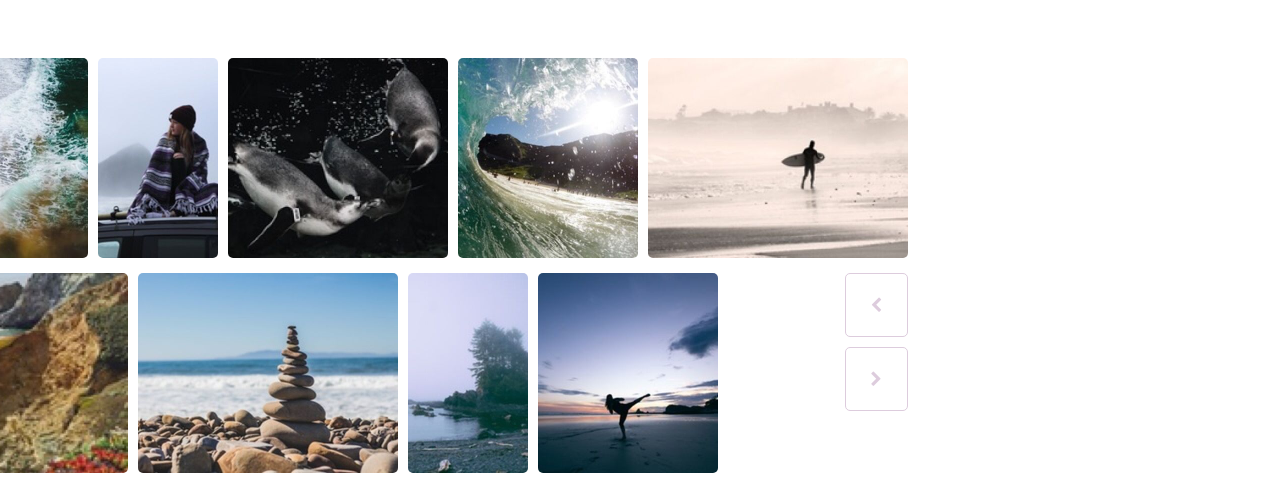
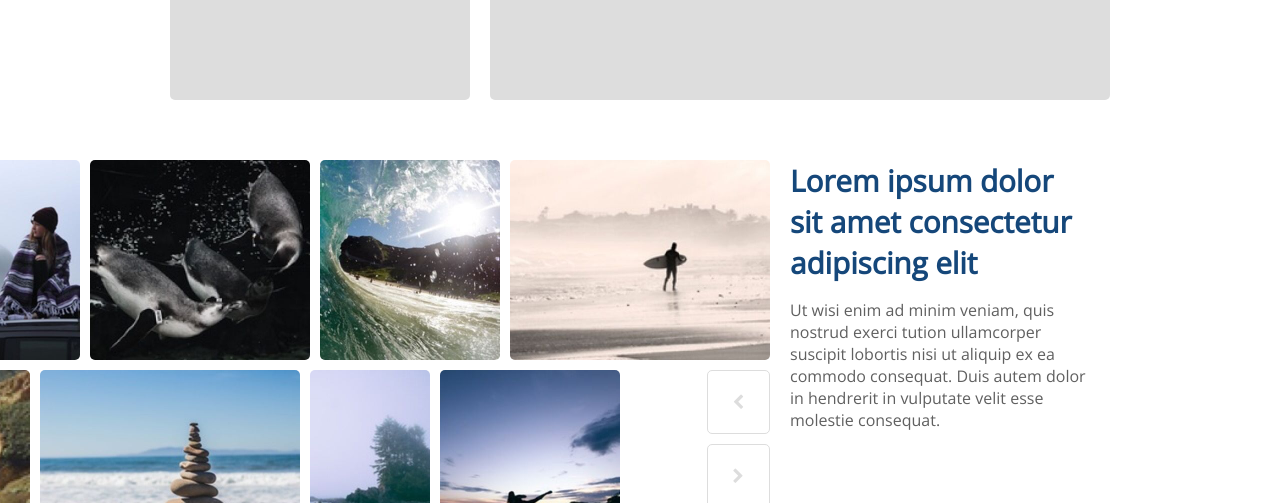
Before and after one commit to adr1ana/BF-slider, a plain HTML site: page index.html in a window 1280 px wide. Shown: the top 503 px of the page. Drawn offline with nearby package versions, Linux system fonts and the light colour scheme.

Commit message:
updating task

```diff
--- /dev/null
+++ b/css/app.sass
@@ -0,0 +1,87 @@
+$font-stack: 'Open Sans', sans-serif
+$color-blue: #15477a
+$color-grey: rgb(221,221,221)
+$color-text: #606060
+
+body
+  margin: 0
+  font-family: $font-stack
+
+p
+  color: $color-text
+
+h1
+  color: $color-blue
+  font-size: 1.85em
+  margin: 0
+
+.wrapper
+  width: 940px
+  margin: 0 auto
+
+.text-container
+  width: 300px
+  float: left
+
+.slider
+  width: 600px
+  float: left
+  margin-right: 20px
+
+  ul
+    list-style: none
+    display: flex
+    float: right
+    margin: 0
+
+    li
+      display: inline
+
+      img
+        margin: 0 0 5px 10px
+        padding: 0
+        height: 200px
+        border-radius: 5px
+        box-sizing: border-box
+
+  .second-row
+    margin-right: 150px
+    flex-direction: row
+
+.arrows
+  float: right
+
+  .previous
+    border: 1px solid $color-grey
+    border-radius: 5px
+    color: $color-grey
+    text-align: center
+    margin: 0 0 10px 80px
+    padding: 20px 25px
+
+    &:hover
+      border-color: $color-blue
+      color: $color-blue
+
+  .next
+    @extend .previous
+
+
+.elements-up1
+  float: left
+  width: 300px
+  height: 100px
+  background-color: $color-grey
+  border-radius: 0 0 5px 5px
+  margin: 0 0 60px 0
+
+.elements-up2
+  @extend .elements-up1
+  width: 620px
+  margin-left: 20px
+
+.elements-down
+  @extend .elements-up1
+  margin: 50px 0 0 0
+  width: 940px
+  border-radius: 5px 5px 0 0
--- a/index.html
+++ b/index.html
@@ -11,14 +11,14 @@
 </head>
 
 <body>
-  <div id="wrapper">
-    <div class="container">
+  <div class="wrapper">
+
+    <div class="elements-up1">  </div>
+    <div class="elements-up2">   </div>
 
     <div class="slider">
 
       <ul class="first">  </ul>
-
-        <ul class="second">  </ul>
 
       <div class="arrows">
         <p class="previous">
@@ -27,6 +27,10 @@
         <p class="next">
           <i class="fa fa-chevron-right" aria-hidden="true"></i>
         </p>
+      </div>
+
+      <div class="second-row">
+        <ul class="second">  </ul>
       </div>
 
     </div>
@@ -42,8 +46,10 @@
         </p>
     </div>
 
+    <div class="elements-down">  </div>
+
   </div>
-  </div>
+
 
   <script src="js/app.js"></script>
 
--- a/js/app.js
+++ b/js/app.js
@@ -2,38 +2,38 @@
 * Creating two lists which will hold pictures *
 **********************************************/
 
-const listOne = [
-  'img/slider-image-7.jpeg',
-  'img/slider-image-6.jpeg',
-  'img/slider-image-9.jpeg',
-  'img/slider-image-8.jpeg',
-  'img/slider-image-5.jpeg'
+var listOne = [
+  "img/slider-image-7.jpeg",
+  "img/slider-image-6.jpeg",
+  "img/slider-image-9.jpeg",
+  "img/slider-image-8.jpeg",
+  "img/slider-image-5.jpeg"
 ];
 
-const listTwo = [
-  'img/slider-image-4.jpeg',
-  'img/slider-image-1.jpeg',
-  'img/slider-image-2.jpeg',
-  'img/slider-image-3.jpeg'
+var listTwo = [
+  "img/slider-image-4.jpeg",
+  "img/slider-image-1.jpeg",
+  "img/slider-image-2.jpeg",
+  "img/slider-image-3.jpeg"
 ];
 
-const firstList = document.querySelector(".first");
-const secondList = document.querySelector(".second");
+var firstList = document.querySelector(".first");
+var secondList = document.querySelector(".second");
 
 function rowOne () {
-  for ( let i = 0; i < listOne.length; i++) {
-    const picture = document.createElement("li");
+  for ( var i = 0; i < listOne.length; i++) {
+    var picture = document.createElement("li");
     picture.classList.add("picture");
-    picture.innerHTML = `<img src="${listOne[i]}"/>`;
+    picture.innerHTML = '<img src="' + listOne[i] + '"/>';
     firstList.appendChild(picture);
   }
 }
 
 function rowTwo () {
-  for ( let i = 0; i < listTwo.length; i++) {
-    const picture = document.createElement("li");
+  for ( var i = 0; i < listTwo.length; i++) {
+    var picture = document.createElement("li");
     picture.classList.add("picture");
-    picture.innerHTML = `<img src="${listTwo[i]}"/>`;
+    picture.innerHTML = '<img src="' + listTwo[i] + '"/>';
     secondList.appendChild(picture);
   }
 }
@@ -43,40 +43,19 @@ function rowTwo () {
 *************************************************/
 
 function moveLeftFirst () {
-  var last = $('ul.first > li:last-child');
-  last.remove();
-  last.prependTo('.first');
-  //var myWidth = $('ul.first > li:last-child').width();
-  //console.log("my width: " + myWidth);
-  //last.animate({opacity: '1', width: myWidth});
-  //last.animate({opacity: '1'});
+  $("ul.first > li:last-child").remove().prependTo(".first");
 }
 
-/* Htjela sam pomoću .width() pamtiti širinu zadnje slike da se pomakne cijeli
-red za tu dimanziju, ali kada tu opciju primjenim redovi u slideru kao da
-dodaju marginu prilikom animacije pa se cijeli slider kao prošiti i suzi za
-par pixela.*/
-
 function moveRightFirst () {
-  var first = $('ul.first > li:first-child');
-  first.remove();
-  first.appendTo('.first');
+  $("ul.first > li:first-child").remove().appendTo(".first");
 }
 
 function moveLeftSecond () {
-  //var last = $('ul.second > li:last-child').css({opacity:'0'});
-  var last = $('ul.second > li:last-child');
-  last.remove();
-  last.prependTo('.second');
-  //last.animate({opacity: '1'});
+  $("ul.second > li:last-child").remove().prependTo(".second");
 }
 
 function moveRightSecond () {
-  //var first = $('ul.second > li:first-child').css({opacity:'0'});
-  var first = $('ul.second > li:first-child');
-  first.remove();
-  first.appendTo('.second');
-  //first.animate({opacity: '1'});
+  $("ul.second > li:first-child").remove().appendTo(".second");
 }
 
 $(".previous").click(function(){
```
Also changed, not shown: css/app.css, 1 other file. Lines whose indentation alone changed are shown as unchanged.
